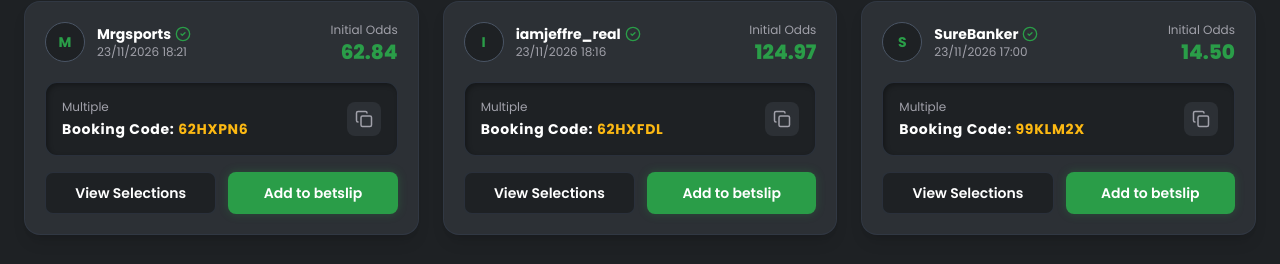
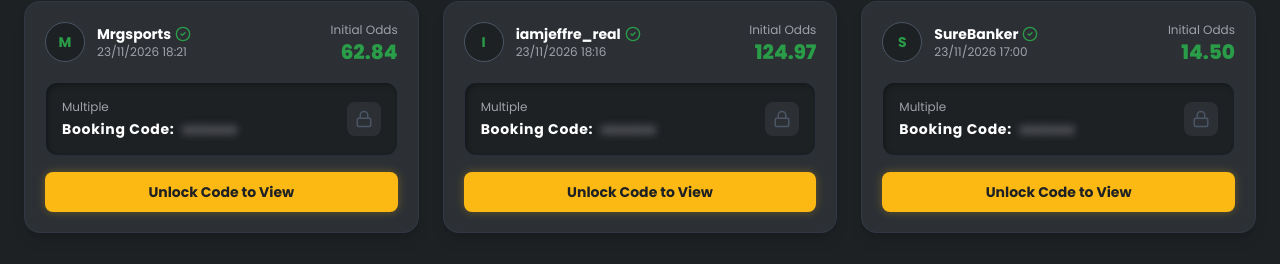
Before and after one commit to Stringcoding/bet9jatips, a Next.js app: page / in a window 1280 px wide. Shown: the part 2473-2737 px from the top of the page. Built offline with nearby package versions, Linux system fonts and the light colour scheme; no server answers.

Commit message:
Enhance TipCard with isLocked prop for code handling
Added isLocked prop to TipCard component to control code visibility and copy functionality.

```diff
--- a/src/features/tips/components/TipCard.tsx
+++ b/src/features/tips/components/TipCard.tsx
@@ -1,7 +1,8 @@
 "use client";
 
-import React from "react";
-import { CheckCircle2, Copy, Share2 } from "lucide-react";
+import React, { useState } from "react";
+import Link from "next/link";
+import { CheckCircle2, Copy, Lock } from "lucide-react";
 
 interface TipCardProps {
   user: string;
@@ -9,16 +10,32 @@ interface TipCardProps {
   date: string;
   code: string;
   isVerified?: boolean;
+  isLocked?: boolean; // <-- New prop
 }
 
-const TipCard: React.FC<TipCardProps> = ({ user, odds, date, code, isVerified = true }) => {
+const TipCard: React.FC<TipCardProps> = ({
+  user,
+  odds,
+  date,
+  code,
+  isVerified = true,
+  isLocked = false,
+}) => {
+  const [copied, setCopied] = useState(false);
+
+  const handleCopy = () => {
+    if (isLocked) return;
+    navigator.clipboard.writeText(code);
+    setCopied(true);
+    setTimeout(() => setCopied(false), 2000);
+  };
+
   return (
     <div className="bg-bg-slate p-5 rounded-2xl w-full max-w-md border border-gray-700/50 shadow-lg hover:shadow-brand transition-all duration-300">
 
       {/* Header */}
       <div className="flex justify-between items-start mb-4">
         <div className="flex items-center gap-3">
-          {/* Avatar Placeholder */}
           <div className="w-10 h-10 bg-bg-deep rounded-full flex items-center justify-center text-sm font-bold text-brand-green border border-gray-600">
             {user.charAt(0).toUpperCase()}
           </div>
@@ -36,29 +53,53 @@ const TipCard: React.FC<TipCardProps> = ({ user, odds, date, code, isVerified =
         </div>
       </div>
 
-      {/* Booking Code Box - Neumorphic inner shadow */}
-      <div className="bg-bg-deep border border-gray-700/50 rounded-xl p-4 flex justify-between items-center mb-4 shadow-[inset_2px_2px_5px_rgba(0,0,0,0.3)]">
+      {/* Booking Code Box */}
+      <div className="bg-bg-deep border border-gray-700/50 rounded-xl p-4 flex justify-between items-center mb-4 shadow-[inset_2px_2px_5px_rgba(0,0,0,0.3)] relative overflow-hidden">
         <div>
           <div className="text-xs text-text-muted mb-1">Multiple</div>
-          <div className="font-bold text-sm text-surface-white tracking-wider">
-            Booking Code: <span className="text-brand-yellow">{code}</span>
+          <div className="font-bold text-sm text-surface-white tracking-wider flex items-center gap-2">
+            Booking Code:{" "}
+            {isLocked ? (
+              <span className="text-text-muted blur-[4px] select-none">●●●●●●</span>
+            ) : (
+              <span className="text-brand-yellow">{code}</span>
+            )}
           </div>
         </div>
-        <button className="text-text-muted hover:text-brand-green transition-colors p-2 bg-bg-slate rounded-lg">
-          <Copy size={18} />
+
+        <button
+          onClick={handleCopy}
+          disabled={isLocked}
+          className={`p-2 rounded-lg transition-colors ${
+            isLocked
+              ? "bg-bg-slate text-gray-600 cursor-not-allowed"
+              : "bg-bg-slate text-text-muted hover:text-brand-green"
+          }`}
+        >
+          {isLocked ? <Lock size={18} /> : copied ? <CheckCircle2 size={18} className="text-brand-green" /> : <Copy size={18} />}
         </button>
       </div>
 
       {/* Actions */}
       <div className="flex gap-3">
+        {isLocked ? (
+          <Link
+            href="/gate"
+            className="w-full text-center bg-brand-yellow hover:bg-yellow-500 text-bg-deep text-sm font-bold py-2.5 rounded-lg transition-colors shadow-[0_0_10px_rgba(253,185,19,0.3)]"
+          >
+            Unlock Code to View
+          </Link>
+        ) : (
+          <>
             <button className="flex-1 bg-bg-deep hover:bg-gray-800 text-surface-white text-sm font-semibold py-2.5 rounded-lg transition-colors border border-gray-700/50">
               View Selections
             </button>
             <button className="flex-1 bg-brand-green hover:bg-brand-green-dark text-surface-white text-sm font-semibold py-2.5 rounded-lg transition-colors shadow-[0_0_10px_rgba(42,157,72,0.3)]">
               Add to betslip
             </button>
+          </>
+        )}
       </div>
-
     </div>
   );
 };
```
Lines whose indentation alone changed are shown as unchanged.
